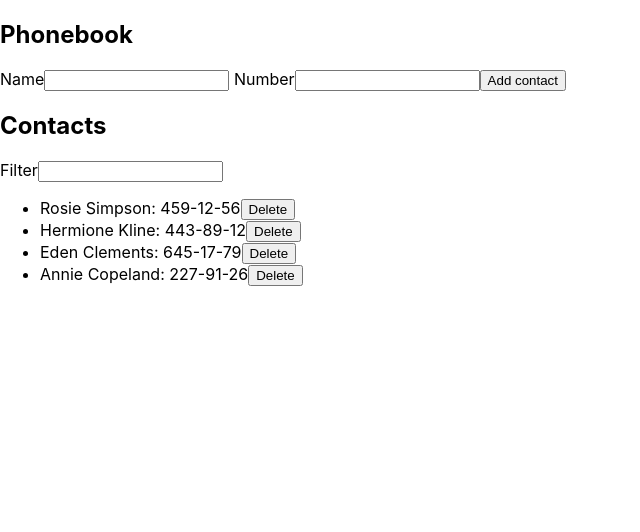
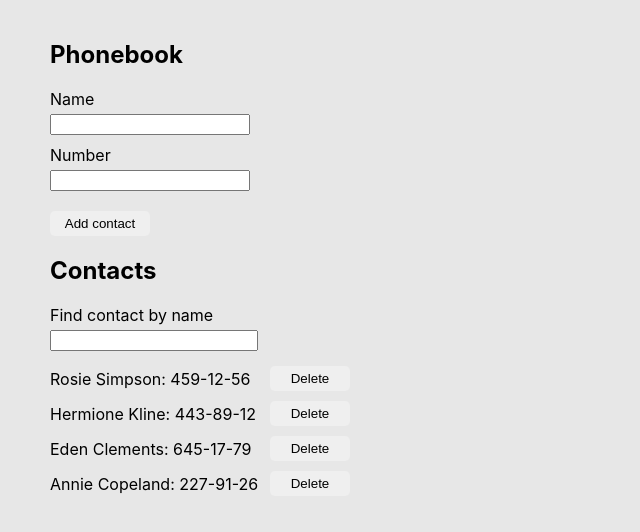
Before and after one commit to elenbond/goit-react-hw-08-phonebook, a React (Create React App) app: page / in a window 1280 px wide. Shown: the top 532 px of the page, without its empty margins (0-640 px from the left). Built offline with nearby package versions, Linux system fonts and the light colour scheme.

Commit message:
add css modules

```diff
--- a/src/components/ContactForm/ContactForm.jsx
+++ b/src/components/ContactForm/ContactForm.jsx
@@ -1,5 +1,6 @@
 import React, { Component } from "react";
 import { nanoid } from "nanoid";
+import css from './ContactForm.module.css';
 
 const INITIAL_STATE = {
     name: '',
@@ -39,8 +40,8 @@ class ContactForm extends Component {
 
     render () {
         return (
-            <form onSubmit={this.handleSubmit}>
-                <label htmlFor={this.contactNameId}> Name
+            <form onSubmit={this.handleSubmit} className={css.form}>
+                <label htmlFor={this.contactNameId} className={css.label}> Name
                     <input
                         type="text"
                         name="name"
@@ -50,9 +51,10 @@ class ContactForm extends Component {
                         pattern="^[a-zA-Zа-яА-Я]+(([' -][a-zA-Zа-яА-Я ])?[a-zA-Zа-яА-Я]*)*$"
                         title="Name may contain only letters, apostrophe, dash and spaces. For example Adrian, Jacob Mercer, Charles de Batz de Castelmore d'Artagnan"
                         required
+                        className={css.input}
                     />
                 </label>
-                <label htmlFor={this.contactNumberId}> Number
+                <label htmlFor={this.contactNumberId} className={css.label}> Number
                     <input
                         type="tel"
                         name="number"
@@ -61,9 +63,10 @@ class ContactForm extends Component {
                         pattern="\+?\d{1,4}?[-.\s]?\(?\d{1,3}?\)?[-.\s]?\d{1,4}[-.\s]?\d{1,4}[-.\s]?\d{1,9}"
                         title="Phone number must be digits and can contain spaces, dashes, parentheses and can start with +"
                         required
+                        className={css.input}
                     />
                 </label>
-                <button type="submit">Add contact</button>
+                <button type="submit" className={css.button}>Add contact</button>
             </form>
         )
     }
--- /dev/null
+++ b/src/components/ContactForm/ContactForm.module.css
@@ -0,0 +1,34 @@
+.form{
+    display: inline-flex;
+    flex-direction: column;
+    width: 200px;
+    margin-top: 20px;
+}
+
+.label{
+    display: flex;
+    flex-direction: column;
+    margin-bottom: 10px;
+}
+
+.label:nth-child(2){
+    margin-bottom: 0;
+}
+
+.input{
+    margin-top: 5px;
+}
+
+.button{
+    padding: 5px;
+    margin-top: 20px;
+    width: 100px;
+    border: none;
+    border-radius: 5px;
+}
+
+.button:hover,
+.button:focus{
+    cursor: pointer;
+    background-color: rgb(0, 179, 255);
+}
--- a/src/components/ContactList/ContactList.jsx
+++ b/src/components/ContactList/ContactList.jsx
@@ -1,10 +1,11 @@
 import PropTypes from 'prop-types';
-import ContactListItem from 'components/ContactListItem/ContactListItem';
+import ContactListItem from '../ContactListItem/ContactListItem';
+import css from './ContactList.module.css';
 
 
 const ContactList = ({contacts, onDeleteContact}) => {
     return (
-        <ul>
+        <ul className={css.list}>
             {contacts.map(({ id, name, number }) => (
                 <ContactListItem
                     key={id}
--- /dev/null
+++ b/src/components/ContactList/ContactList.module.css
@@ -0,0 +1,4 @@
+.list{
+    width: 300px;
+    margin-top: 15px;
+}
--- a/src/components/ContactListItem/ContactListItem.jsx
+++ b/src/components/ContactListItem/ContactListItem.jsx
@@ -1,4 +1,6 @@
 import PropTypes from 'prop-types';
+import css from './ContactListItem.module.css';
+
 
 const ContactListItem = ({ id, name, number, onDeleteContact }) => {
     return (
--- /dev/null
+++ b/src/components/ContactListItem/ContactListItem.module.css
@@ -0,0 +1,22 @@
+li{
+    display: flex;
+    justify-content: space-between;
+    align-items: center;
+    margin-top: 10px;
+}
+li:first-child{
+    margin-top: 0;
+}
+
+button {
+    padding: 5px;
+    width: 80px;
+    border: none;
+    border-radius: 5px;
+}
+
+button:hover,
+button:focus {
+    cursor: pointer;
+    background-color: rgb(0, 179, 255);
+}
--- a/src/components/Filter/Filter.jsx
+++ b/src/components/Filter/Filter.jsx
@@ -1,10 +1,13 @@
 import PropTypes from 'prop-types';
+import css from './Filter.module.css';
 
 const Filter = ({value, onChange}) => {
-    return(<label htmlFor=""> Filter
-        <input type="text" value={value}
-            onChange={onChange}/>
-    </label>)
+    return (
+        <label className={css.filter}> Find contact by name
+            <input type="text" value={value}
+                onChange={onChange}/>
+        </label>
+    )
 }
 
 export default Filter;
--- /dev/null
+++ b/src/components/Filter/Filter.module.css
@@ -0,0 +1,9 @@
+.filter{
+    display: flex;
+    flex-direction: column;
+    margin-top: 20px;
+}
+.filter input{
+    margin-top: 5px;
+    width: 200px;
+}
--- a/src/components/Section/Section.jsx
+++ b/src/components/Section/Section.jsx
@@ -1,8 +1,9 @@
 import PropTypes from 'prop-types';
+import css from './Section.module.css';
 
 const Section = ({ title, children }) => {
     return (
-        <section>
+        <section className={css.section}>
             <h2>{title}</h2>
             {children}
         </section>
--- /dev/null
+++ b/src/components/Section/Section.module.css
@@ -0,0 +1,3 @@
+.section{
+    padding: 10px 20px;
+}
--- a/src/index.css
+++ b/src/index.css
@@ -7,9 +7,38 @@ body {
     sans-serif;
   -webkit-font-smoothing: antialiased;
   -moz-osx-font-smoothing: grayscale;
+  padding: 30px;
+  background-color: #e7e7e7;
 }
 
 code {
   font-family: source-code-pro, Menlo, Monaco, Consolas, 'Courier New',
     monospace;
 }
+
+img {
+  display: block;
+  max-width: 100%;
+  height: auto;
+}
+
+#root {
+  display: flex;
+  align-items: flex-start;
+  flex-direction: column;
+}
+
+ul {
+  list-style: none;
+  padding: 0;
+  margin: 0;
+}
+
+p {
+  margin: 0;
+}
+
+h1,
+h2 {
+  margin: 0;
+}
```
